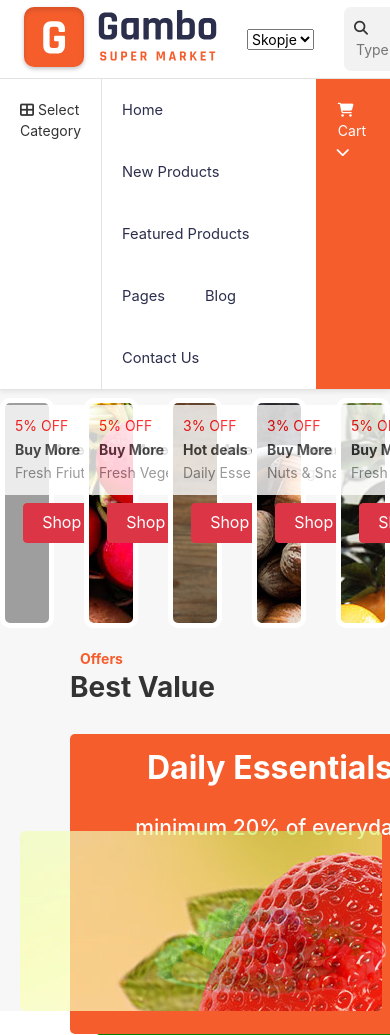
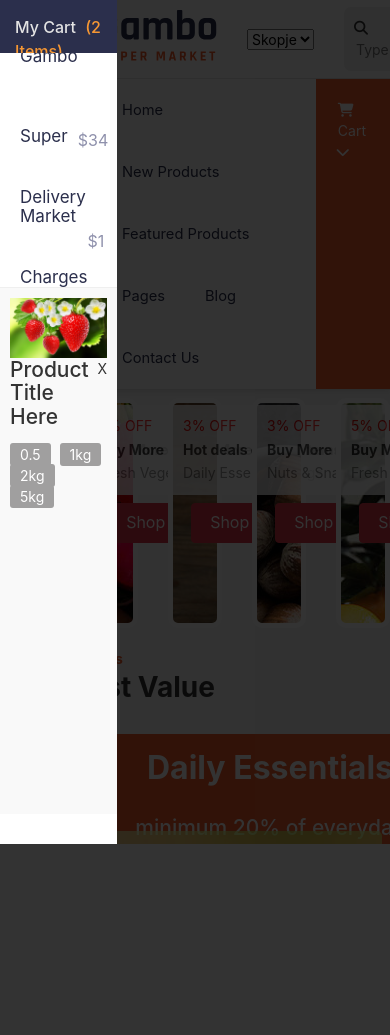
Before and after one commit to darkohn1/webdesign1, a PHP site: page / in a window 390 px wide; the page is wider, and only the part inside the window is pictured. Shown: the top 1035 px of that part. After the commit the page ends 844 px from the top of that part, so only its background shows below. Run offline with PHP 8.4, Linux system fonts and the light colour scheme; some libraries are stand-ins or nearby versions; grey boxes are pictures that could not be loaded.

Commit message:
Create-cart... Header & Body (cart top total).

```diff
--- a/css/main.css
+++ b/css/main.css
@@ -668,3 +668,115 @@ img.download-btn {
     height: 400px;
     background: white;
 }
+
+.cart-popup {
+    background: rgba(0,0,0,0.8);
+    position: fixed;
+    top: 0;
+    left: 0;
+    width: 100%;
+    height: 100%;
+    z-index: 999;
+}
+
+.cart {
+    background: #fff;
+    width: 30%;
+    height: 100%;
+}
+.cart-header{
+    background: #2b2f4c;
+    padding: 15px;
+}
+
+.inline-block {
+    display: inline-block;
+}
+
+.main-cart-title {
+    font-size: 16px;
+    font-weight: 500;
+    color: #e3e3e3;
+}
+
+.main-cart-title span {
+    color: #f69733;
+    margin-left: 5px;
+}
+
+button {
+    cursor: pointer;
+}
+
+.close {
+    float: right;
+    font-size: 1.5rem;
+    font-weight: 700;
+    line-height: 1;
+    color: #efefef;
+}
+
+.cart-body {
+    background: #f9f9f9;
+    position: absolute;
+    width: 30%;
+    top: 53px;
+    bottom: 30px;
+    overflow-y: scroll;
+}
+
+.cart-body-total {
+    background: #ffffff;
+    border-bottom: 1px solid #efefef;
+    padding: 20px;
+}
+.cart-total-dil {
+    display: flex;
+    width: 97%;
+    align-items: center;
+}
+
+.pt-2 {
+    padding-top: 5rem;
+}
+
+.cart-total-dil h4 {
+    margin-bottom: -50px;
+    font-size: 17px;
+    font-weight: 400;
+    color: #2b2f4c;
+    line-height: 80px;
+    margin-top: -57px;
+}
+
+.cart-total-dil span {
+    color: #8f91ac;
+    font-size: 16px;
+    font-weight: 400;
+    margin-left: auto;
+    line-height: 24px;
+}
+
+.cart-products {
+    padding: 10px;
+
+}
+
+.products-image img {
+    width: 100%;
+
+}
+
+.product-title {
+    display: flex;
+    justify-content: space-between;
+}
+
+.product-measurements span {
+    background: #a09f9f;
+    color: #fff;
+    border-radius: 3px;
+    padding: 3px 10px;
+    margin-right: 5px;
+
+}
--- a/index.html
+++ b/index.html
@@ -14,7 +14,7 @@
 
     <!-- Import scripts -->
     <script src="https://code.jquery.com/jquery-3.5.1.min.js"
-    integrity="sha256-9/aliU8dGd2tb6OSsuzixeV4y/faTqgFtohetphbbj0=" crossorigin="anonymous"></script>
+        integrity="sha256-9/aliU8dGd2tb6OSsuzixeV4y/faTqgFtohetphbbj0=" crossorigin="anonymous"></script>
     <script src="https://cdn.jsdelivr.net/npm/bootstrap@4.5.3/dist/js/bootstrap.bundle.min.js"
         integrity="sha384-ho+j7jyWK8fNQe+A12Hb8AhRq26LrZ/JpcUGGOn+Y7RsweNrtN/tE3MoK7ZeZDyx"
         crossorigin="anonymous"></script>
@@ -567,6 +567,62 @@
         </div>
     </div>
 
+    <div class="cart-popup">
+        <div class="cart">
+            <div class="cart-header">
+                <div class="inline-block main-cart-title">
+                    My Cart
+                    <span>(2 Items)</span>
+                </div>
+
+                <button type="button" class="bs-canvas-close close" aria-label="close">
+                    <i class="fas fa-times"></i>
+                </button>
+            </div>
+
+            <div class="cart-body">
+                <div class="cart-body-total">
+                    <div class="cart-total-dil">
+                        <h4>Gambo Super Market</h4>
+                        <span>$34</span>
+                    </div>
+                    <div class="cart-total-dil pt-2">
+                        <h4>Delivery Charges</h4>
+                        <span>$1</span>
+                    </div>
+                </div>
+                <div class="cart-products container">
+                    <div class="cart-product row">
+                        <div class="products-image col-sm-4">
+                            <img alt="strawberry" src="/img/strawberry.jpg">
+
+
+                        </div>
+                        <div class="products-detail col-sm-8">
+                            <div class="product-title">
+                                <h4>Product Title Here</h4>
+                                <span class="remove-product">
+                                    X
+                                </span>
+                            </div>
+
+                            <div class="product-measurements">
+                                <span>0.5</span>
+                                <span>1kg</span>
+                                <span>2kg</span>
+                                <span>5kg</span>
+
+
+                            </div>
+                        </div>
+                    </div>
+
+                </div>
+            </div>
+
+        </div>
+    </div>
+
 
 
     <script>
```
